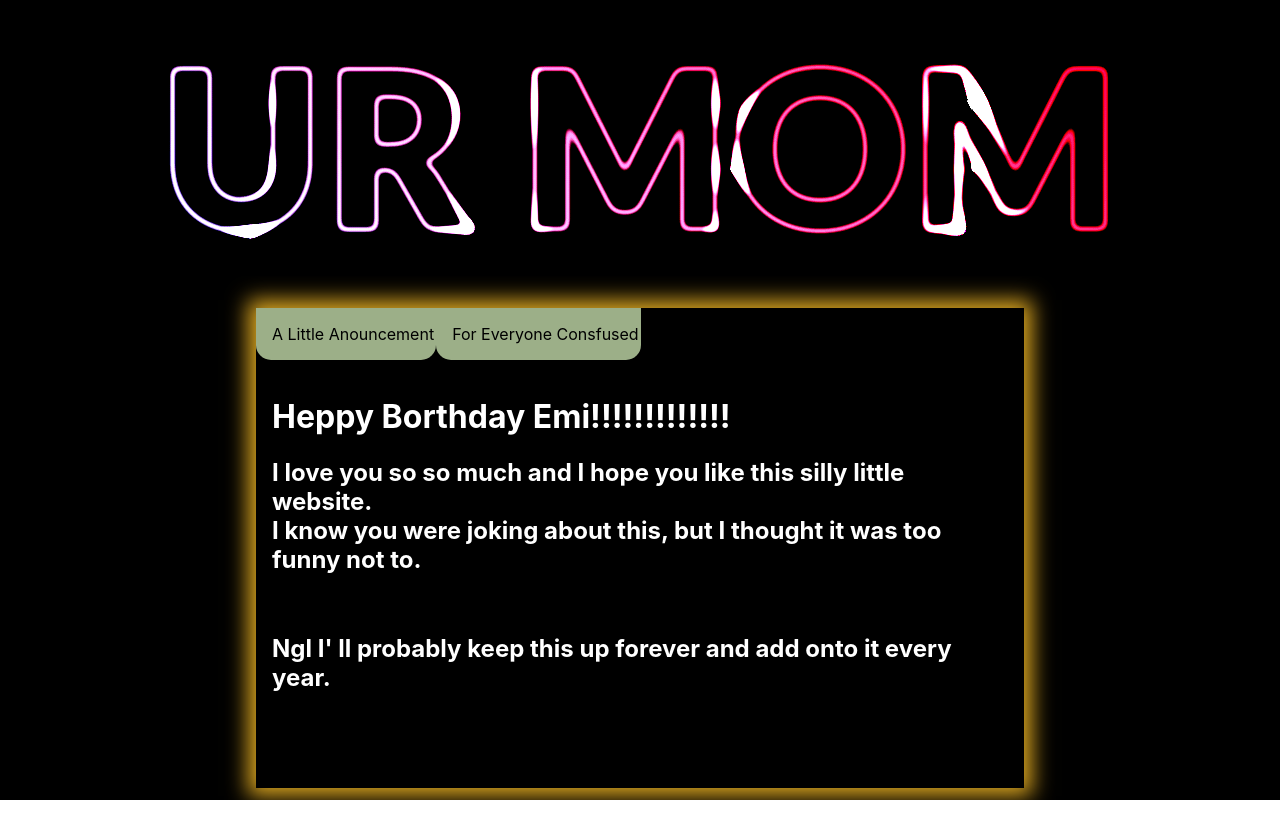
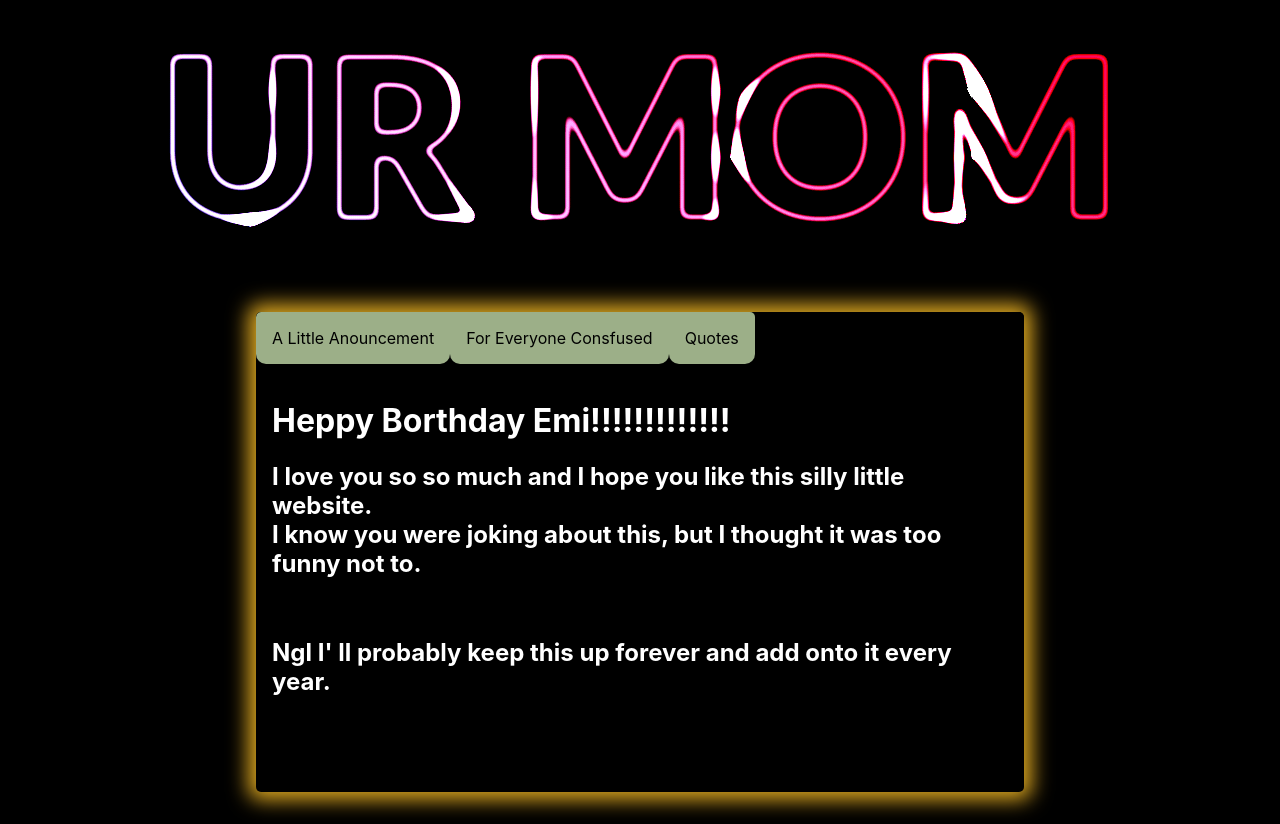
Before and after one commit to Siarune/urmom, a Next.js app: page / in a window 1280 px wide. Before the commit the page ends 800 px from the top, so only its background shows below. Built offline with nearby package versions, Linux system fonts and the light colour scheme.

Commit message:
split to components

```diff
--- /dev/null
+++ b/components/Dedication.tsx
@@ -0,0 +1,20 @@
+import styles from "../styles/tabby.module.sass"
+
+export default function Dedication() {
+	return (
+		<div className={styles.texty}>
+			<h1>Heppy Borthday Emi!!!!!!!!!!!!!</h1>
+			<h2>
+				I love you so so much and I hope you like this silly little
+				website.
+				<br />I know you were joking about this, but I thought it was
+				too funny not to.
+			</h2>
+			<br />
+			<h2>
+				Ngl I&apos; ll probably keep this up forever and add onto it
+				every year.
+			</h2>
+		</div>
+	);
+};
--- /dev/null
+++ b/components/Explanation.tsx
@@ -0,0 +1,22 @@
+import styles from "../styles/tabby.module.sass"
+
+export default function Explanation() {
+	return (
+		<div className={styles.texty}>
+			<h2>
+				If you couldn&apos; t already tell, I&apos; m a computer science
+				student. And like all good (software) engineers, I take
+				challenges way too seriously.
+				<br /> <br />
+				So when Emi joked about a website called urmom6969, I spent the
+				next month thinking about how to make it real.
+			</h2>
+			<h4>And then I still waited until the last week to finish it.</h4>
+			<h1>Anyways</h1>
+			<h2>
+				Again, happy birthday. You make me so happy and ig this is how I
+				show it.
+			</h2>
+		</div>
+	);
+};
--- a/components/Tabs.tsx
+++ b/components/Tabs.tsx
@@ -1,71 +1,48 @@
-import React from "react"
-import Link from "next/link"
-import { withRouter } from "next/router"
-import styles from "../styles/tabby.module.sass"
+import React from "react";
+import Link from "next/link";
+import { withRouter } from "next/router";
+import styles from "../styles/tabby.module.sass";
 
-const Tabs = ({ router }: {router:any} ) => {
+//Tab content components
+import Dedication from "./Dedication"
+import Explanation from "./Explanation";
+import Quotes from "./Quotes";
 
+const Tabs = ({ router }: { router: any }) => {
 	const {
-        query: { t }
-    } = router
+		query: { t },
+	} = router;
 
-    const isTabOne = t === "1" || t == null
-    const isTabTwo = t === "2"
+	const isTabOne = t === "1" || t == null;
+	const isTabTwo = t === "2";
+	const isTabThree = t === "3";
 
 	return (
 		<div className={styles.tabContainer}>
 			<div className={styles.tabHead}>
+				<Link href={{ pathname: "/", query: { t: "1" } }}>
 					<div className={styles.tab} data-selected={isTabOne}>
-                    <Link href={{ pathname: "/", query: { t: "1" } }}>
 						<a>A Little Anouncement</a>
+					</div>
 				</Link>
+				<Link href={{ pathname: "/", query: { t: "2" } }}>
+					<div className={styles.tab} data-selected={isTabTwo}>
+						<a>For Everyone Consfused</a>
 					</div>
-                <div className={styles.tab} data-selected={isTabTwo}>
-                    <Link href={{ pathname: "/", query: { t: "2" } }}>
-                        <a>For Everyone Consfused</a>
 				</Link>
+				<Link href={{ pathname: "/", query: { t: "3" } }}>
+					<div className={styles.tab} data-selected={isTabThree}>
+						<a>Quotes</a>
 					</div>
+				</Link>
 			</div>
 			<div className={styles.tabBody}>
 				{isTabOne && <Dedication />}
 				{isTabTwo && <Explanation />}
+				{isTabThree && <Quotes />}
 			</div>
 		</div>
-    )
-}
+	);
+};
 
-const Dedication = () => {
-    return (
-        <div className={styles.texty}>
-            <h1>
-                Heppy Borthday Emi!!!!!!!!!!!!!
-            </h1>
-            <h2>
-                I love you so so much and I hope you like this silly little website.
-                <br />
-                I know you were joking about this, but I thought it was too funny not to.
-            </h2>
-            <br />
-            <h2>
-                Ngl I&apos; ll probably keep this up forever and add onto it every year.
-            </h2>
-        </div>
-    )
-}
-
-const Explanation = () => {
-    return (
-        <div className={styles.texty}>
-            <h2>If you couldn&apos; t already tell, I&apos; m a computer science student.
-                And like all good (software) engineers, I take challenges way too seriously.
-                <br/> <br/>
-                So when Emi joked about a website called urmom6969, I spent the next month thinking about how to make it real.
-            </h2>
-            <h4>And then I still waited until the last week to finish it.</h4>
-            <h1>Anyways</h1>
-            <h2>Again, happy birthday. You make me so happy and ig this is how I show it.</h2>
-        </div>
-    )
-}
-
-export default withRouter(Tabs)
+export default withRouter(Tabs);
--- a/pages/index.tsx
+++ b/pages/index.tsx
@@ -8,11 +8,14 @@ const Home: NextPage = () => {
 		<main className={styles.container}>
 			<Head>
 				<title>UR MOM</title>
-				<meta name="UR MOM" content="This is what happens when I take jokes seriously." />
-				<link rel="icon" type="image/ico" href="/forg.png" />
+				<meta
+					name="UR MOM"
+					content="This is what happens when I take jokes seriously."
+				/>
+				<link rel="icon" type="image/ico" href="/favicon.ico" />
 			</Head>
 
-
+			<div className={styles.urmom}>
 				<div className={styles.textEffect}>
 					<h1 className={styles.neon} data-text="UR MOM">
 						UR MOM
@@ -21,11 +24,11 @@ const Home: NextPage = () => {
 					<div className={styles.gradient}></div>
 					<div className={styles.spotlight}></div>
 				</div>
+			</div>
 
 			<div className={styles.tabWrap}>
 				<Tabs />
 			</div>
-
 		</main>
 	);
 };
--- a/styles/index.module.sass
+++ b/styles/index.module.sass
@@ -1,9 +1,34 @@
-//black, sage green, pale yellow, baby pink, lavendar, blood red
 
 
-// Change the colors
+//Page containger
+.container
+  display: flex
+
+  width: 100%
+  min-height: 100vh
+  max-height:fit-content
+
+  background: black
+
+  //Alignments
+  justify-content: center
+  align-content: center
+  align-items: center
+  flex-direction: column
+
+
+  // //Scroll snapping
+  // scroll-snap-stype: y mandatory
+
+
+// Text effect colors
+//black, sage green, pale yellow, baby pink, lavendar, blood red
 $color1:  #E6E6FA
 $color2: #f2abb9
+
+//Header wrapper
+.urmom
+  margin-bottom: 3em
 
 .textEffect
   // height: 100vh
@@ -14,7 +39,7 @@ $color2: #f2abb9
   cursor: default
   position: relative
 
-  scroll-snap-align: start
+  // scroll-snap-align: start
 
   // The blend modes mute the colors, so let's bump them up
   filter: contrast(310%) brightness(390%)
@@ -88,7 +113,6 @@ $color2: #f2abb9
     transform: translate3d(50%, 50%, 0)
 
 
-
 //=== Pen styling, ignore
 
 // Style text
@@ -103,25 +127,11 @@ $color2: #f2abb9
     border: 1px dotted white
 
 
-.container
-  display: flex
-  height: 100vh
-  min-height: fit-content
-
-  background: black
-
-  //Alignments
-  justify-content: center
-  align-content: center
-  align-items: center
-  flex-direction: column
-
-  // //Scroll snapping
-  // scroll-snap-stype: y mandatory
-
-
+//Wrapper for the external content box
 .tabWrap
-  // height:100vh
+  //Decided not to use
   // scroll-snap-align: start
   // scroll-snap-stop: always
-  margin-top: 2rem
+
+  //Makes it not cut off the gradient border
+  margin-bottom: 2rem
--- a/styles/tabby.module.sass
+++ b/styles/tabby.module.sass
@@ -1,28 +1,47 @@
+//content box
 .tabContainer
     width: 60vw
     height: 30em
-    // box-shadow: -1px 0px 5px 0px rgba(184, 184, 184, 1)
     box-shadow: -0px 0px 20px 8px goldenrod
-    // border: 1px solid goldenrod
+    border-radius: 5px
+    overflow: scroll
 
+//tab selector row
 .tabHead
-    // border-bottom: 1px solid black
     display: flex
+    // position: sticky
     background: black
+    border-radius: 5px
 
+//individual tabs
 .tab
     padding: 1em
-    padding-right: 2px
+    // margin: 0.5px
     background: #9CAF88
-    border-bottom-left-radius: 15px
-    border-bottom-right-radius: 15px
+    border-bottom-left-radius: 10px
+    border-bottom-right-radius: 10px
     width: fit-content
     text-align: center
 
+    cursor: pointer
 
+.tab:hover
+    filter: opacity(96%)
+
+.tab:nth-child(1)
+    border-top-left-radius: 5px
+
+.tab:nth-child(3)
+    border-top-right-radius: 5px
+
+//wrapper to inside content
 .tabBody
     height: fit-content
     color: white
 
+//content formatting
 .texty
     padding: 1em
+
+    ul
+        list-style-type: none
```
Lines whose indentation alone changed are shown as unchanged.
